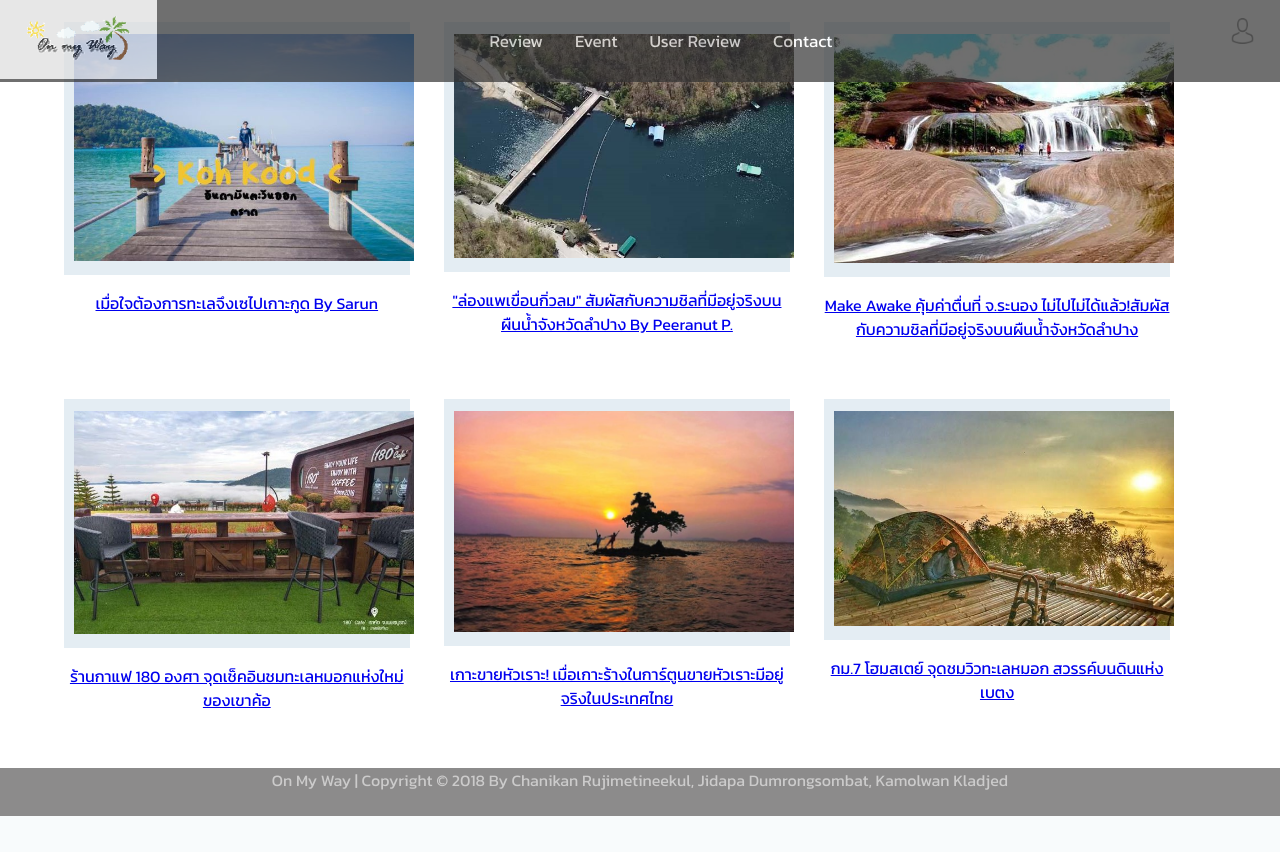
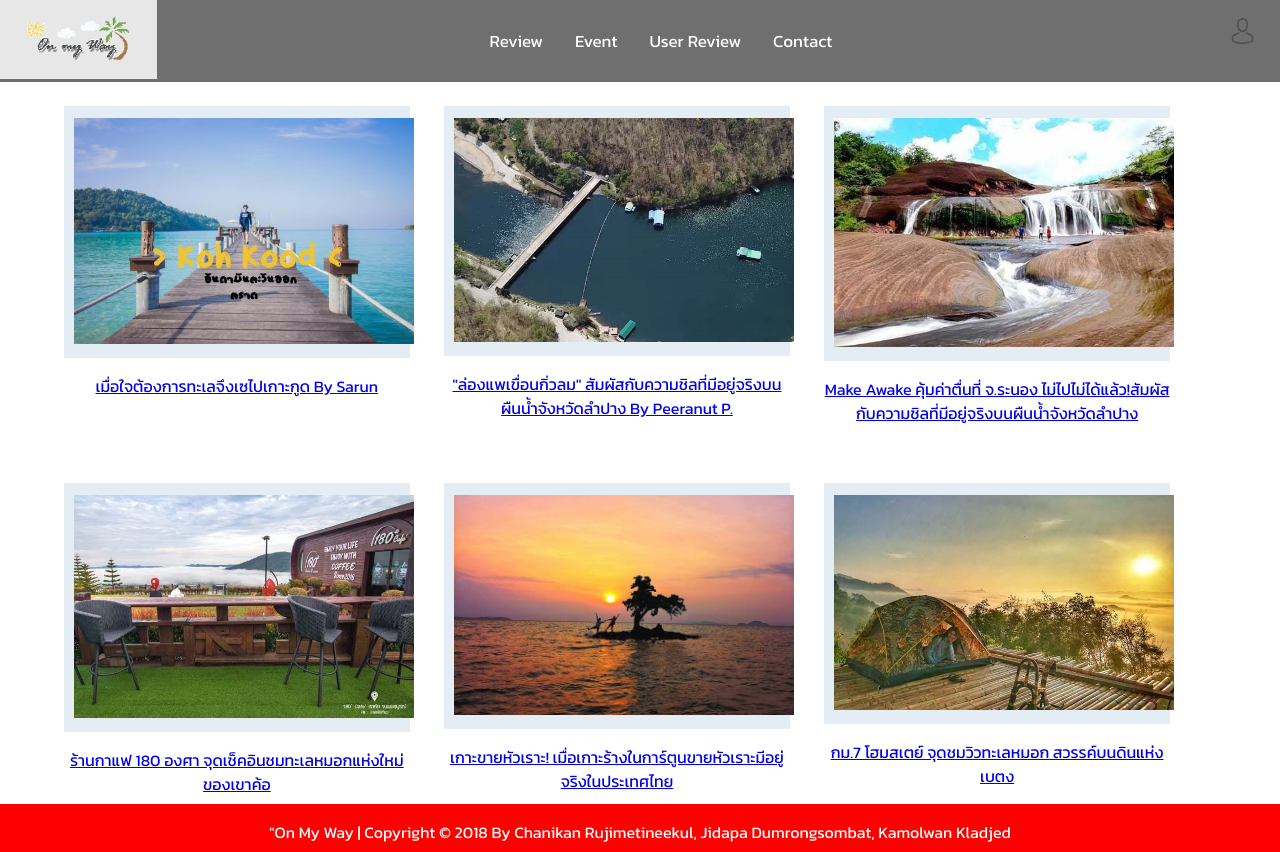
Before and after one commit to Chanikarn1/webinfo, a Flask app: page /review.html in a window 1280 px wide. Before the commit the page ends 816 px from the top, so only its background shows below. Run offline with Flask 2, Linux system fonts and the light colour scheme.

Commit message:
Refactor code

```diff
--- a/webinfo/static/css/nav.css
+++ b/webinfo/static/css/nav.css
@@ -13,14 +13,14 @@ body{
     background-color: #333;
     opacity: 0.7;
     filter:alpha (opacity=70);
-    z-index: 5;
+    z-index: 4;
 }
 .navbar-scrolled {
     position: fixed;
     width: 100%;
     opacity: 0.9;
     background-color: skyblue;
-    z-index: 5;
+    z-index: 4;
 }
 
 .navbar-scrolled a {
@@ -141,14 +141,15 @@ body{
   }
 
 .footer {
-    background-color: rgba(26, 24, 25, 0.5);
-
-    height: 50px; /* ความสูงของ footer */
+    background-color: red;
+    color: white;
+    position: absolute;
+    width: 100%;
     clear: both;
-
-    z-index: 10;
+    z-index: 2;
     height: 3em;
     margin-top: -3em;
+
 }
 .footer p {
     text-align: center;
--- a/webinfo/static/css/review.css
+++ b/webinfo/static/css/review.css
@@ -55,6 +55,10 @@ margin-right: 5%;
 
 }
 
+
+.row {
+    margin-top: 9%;
+}
 /* Clear floats after the columns */
 .row:after {
     content: "";
@@ -70,6 +74,8 @@ height: auto;
 
 
 .first {
+    margin-top: 7%;
+    margin-bottom: 7%;
     background-color: rgba(122, 163, 194, 0.2);
     margin-right: 10%;
     margin-left: 10%;
--- a/webinfo/templates/event1.html
+++ b/webinfo/templates/event1.html
@@ -71,7 +71,10 @@ p,h1,h3,h4,td {
     display: table;
     clear: both;
 }
-
+.row {
+  margin-top:8.5%;
+  margin-bottom:8.5%;
+}
 .icon{
     width: 7%;
   height: auto;
--- a/webinfo/templates/nav.html
+++ b/webinfo/templates/nav.html
@@ -22,8 +22,8 @@
         </div>
         <div class="navbar-content">
           <div class="firstsection">
-            <a class="#active" href="#home">Review</a>
-            <a href="#news">Event</a>
+            <a class="#active" href="review.html">Review</a>
+            <a href="event1.html">Event</a>
             {% if username %}
             <a href="{{ url_for('user_review') }}">User Review</a>
             {% else %}
@@ -32,9 +32,10 @@
             <a href="contact.html">Contact</a>
             {% if username %}
             <a href="{{ url_for('logout') }}" onclick="return ConfirmLogOut()">Log out</a>
+          </div>
+          <div class="second-section">
             <p>Hello!, {{ username }}</p>
           </div>
-
           {% else %}
 
           <div class="second-section">
@@ -53,13 +54,17 @@
       </div>
     </div>
   </div>
+
   <button onclick="topFunction()" id="myButtontop" title="Go to top">Top</button>
+
   {% block content %}
     <!-- index -->
   {% endblock %}
+
   <div class="footer">
-      <p style="color: rgba(255, 255, 255, 0.555);">On My Way | Copyright &copy;  2018 By Chanikan Rujimetineekul, Jidapa Dumrongsombat, Kamolwan Kladjed</p>
+      <p>"On My Way | Copyright &copy;  2018 By Chanikan Rujimetineekul, Jidapa Dumrongsombat, Kamolwan Kladjed</p>
   </div>
+
   <script>
     function ConfirmLogOut(){
       if (!confirm("Are you sure?")){
```
Also changed, not shown: webinfo/static/css/index.css (+22 -9 lines), webinfo/templates/index.html (+7 -7 lines).
